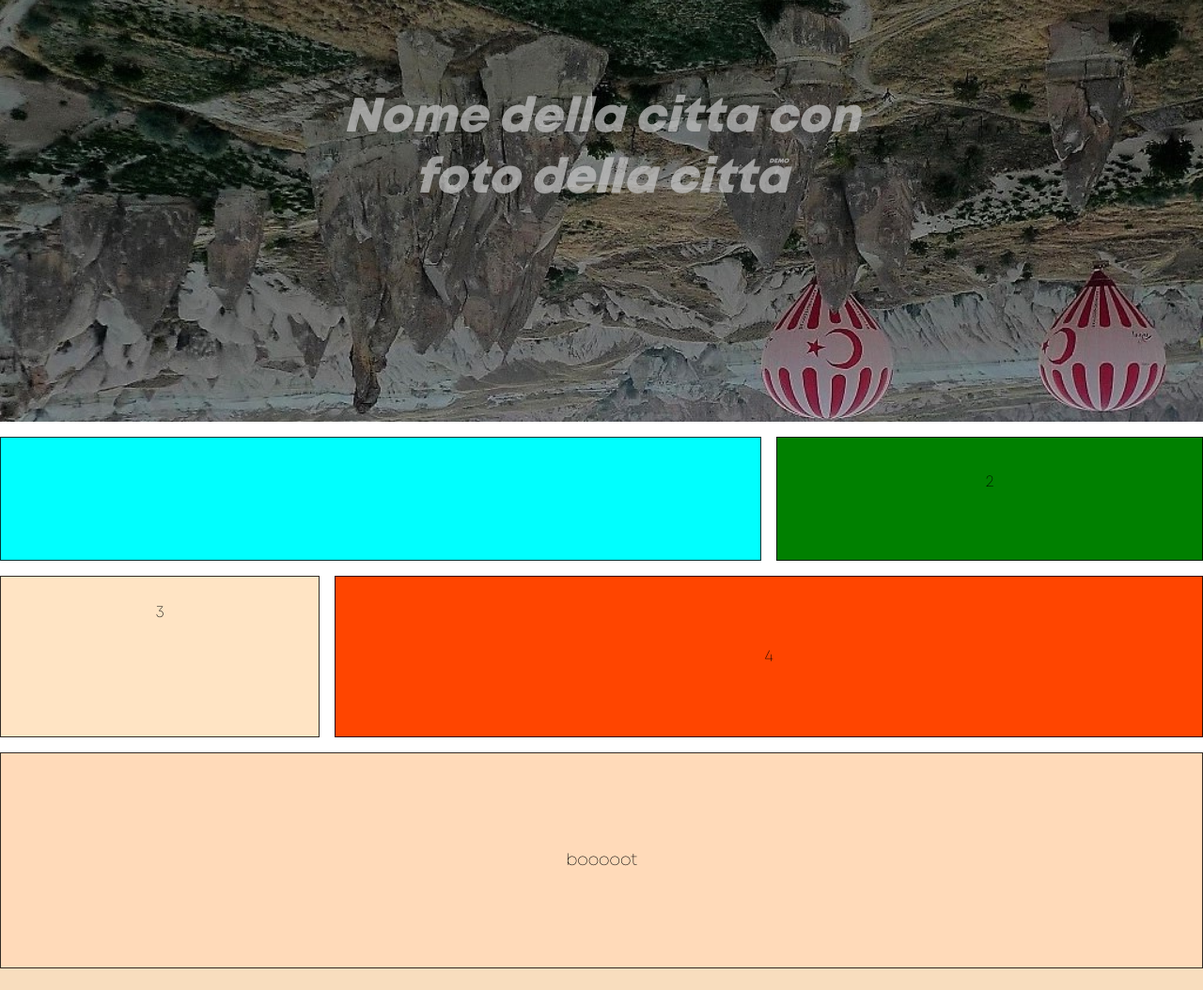
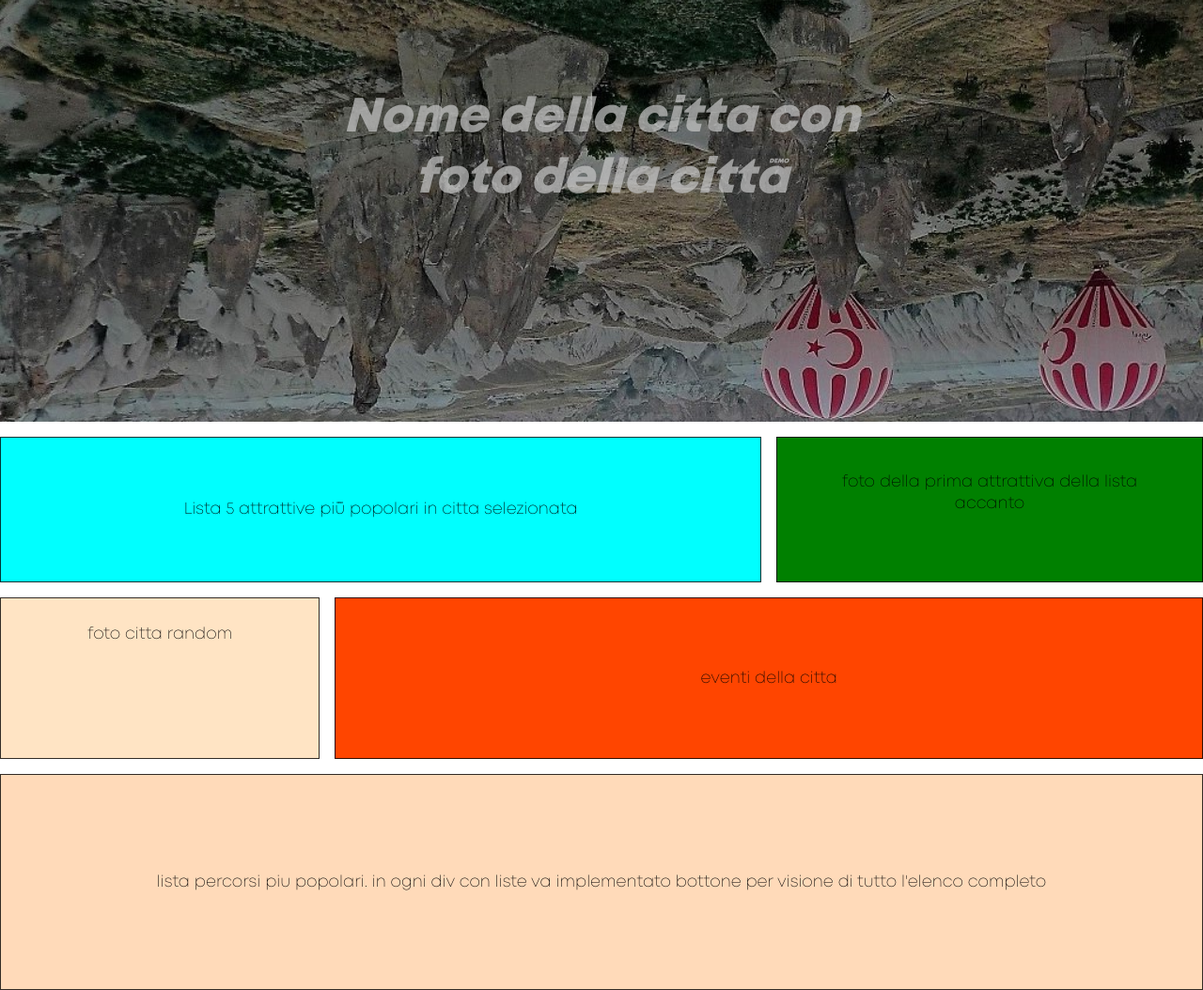
Before and after one commit to joshalva/projalpha, a PHP site: page /citta.php in a window 1280 px wide. Shown: the part 67-1121 px from the top of the page at 94% size. Before the commit the page ends 1098 px from the top, so only its background shows below. Run offline with PHP 8.4, Linux system fonts and the light colour scheme; the visitor is signed in with stand-in values (Sample User, id 1); data that the repository does not hold is empty.

Commit message:
Update citta.php

```diff
--- a/citta.php
+++ b/citta.php
@@ -61,7 +61,7 @@ if (isset($_GET['logout'])) {
 
             </div>
 
-            <div class="grid-item contentTopSx">
+            <div class="grid-item contentTopSx">   Lista 5 attrattive più popolari in citta selezionata
                   <?php
                   //recupero la citta' dell'utente
                     $city = $dbalpha->prepare("SELECT citta FROM iscritto WHERE Nickname ='" .$_SESSION['nickname']."'");
@@ -81,13 +81,10 @@ if (isset($_GET['logout'])) {
                       }
                   ?>
             </div>
-              <div class="grid-item fotoTopDx">2
-
-
-
+              <div class="grid-item fotoTopDx"> foto della prima attrattiva della lista accanto
             </div>
-              <div class="grid-item fotoMidSx">3</div>
-              <div class="grid-item contentMidDx">4 <?php
+              <div class="grid-item fotoMidSx">foto citta random</div>
+              <div class="grid-item contentMidDx">eventi della citta <?php
                   //recupero la citta' dell'utente
                     $city = $dbalpha->prepare("SELECT citta FROM iscritto WHERE Nickname ='" .$_SESSION['nickname']."'");
                     $city->execute();
@@ -106,7 +103,7 @@ if (isset($_GET['logout'])) {
                           print $riga;
                       }
                   ?></div>
-                      <div class="grid-item contentBot">booooot</div>
+                      <div class="grid-item contentBot">lista percorsi piu popolari. in ogni div con liste va implementato bottone per visione di tutto l'elenco completo</div>
     </div>
 <!--        chiudo il grid container-->
             <!-- notification message -->
```
